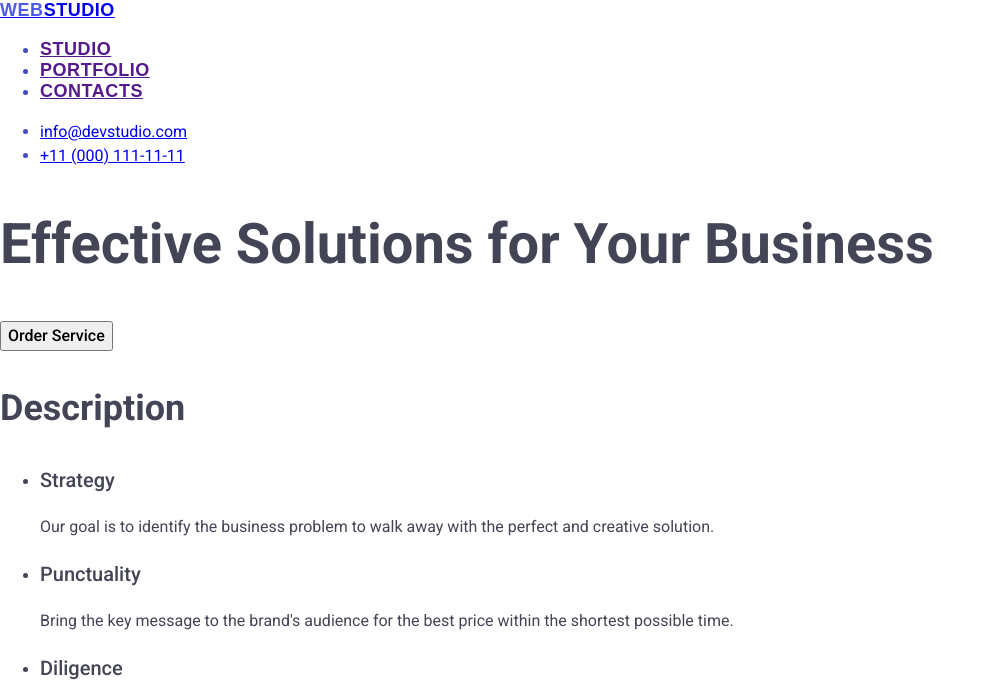
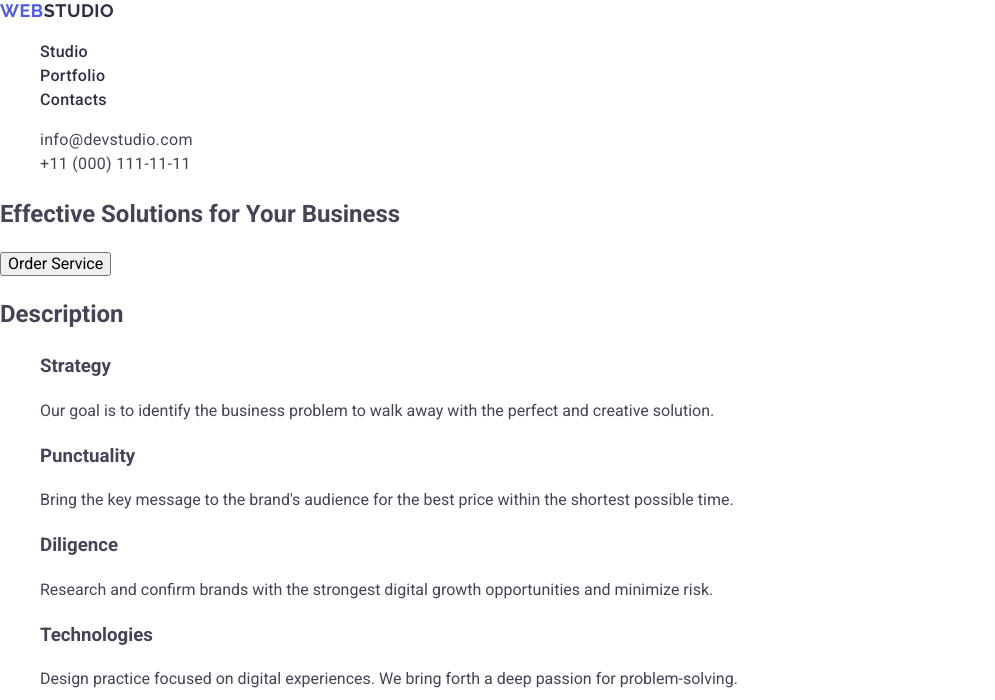
Before and after one commit to stxpd/goit-markup-hw-02, a plain HTML site: page index.html in a window 1280 px wide. Shown: the top 700 px of the page, without its empty margins (0-995 px from the left). Drawn offline with nearby package versions, Linux system fonts and the light colour scheme.

Commit message:
new-header

```diff
--- a/css/style.css
+++ b/css/style.css
@@ -1,5 +1,5 @@
 body {
-  font-family: "roboto", sans-serif;
+  font-family: "Roboto", sans-serif;
   font-weight: 400;
   font-size: 16px;
   line-height: 1.5;
@@ -8,7 +8,60 @@ body {
   color: #434455;
 }
 
-.button-text {
+ul,
+ol {
+  list-style-type: none;
+}
+
+a {
+  text-decoration: none;
+}
+
+.logo {
+  font-family: "Raleway", sans-serif;
+  font-weight: 700;
+  font-size: 18px;
+  line-height: 1.17;
+  letter-spacing: 0.03em;
+  text-transform: uppercase;
+  color: #4d5ae5;
+}
+
+.header-logo .logo-part {
+  color: #2e2f42;
+}
+
+.footer-logo .logo-part {
+  color: #f4f4fd;
+}
+
+.nav-link {
+  font-weight: 500;
+  font-size: 16px;
+  line-height: 1.5;
+  letter-spacing: 0.02em;
+  color: #2e2f42;
+}
+
+.contacts {
+  font-style: normal;
+}
+
+.contacts-link {
+  font-size: 16px;
+  line-height: 1.5;
+  letter-spacing: 0.02em;
+  color: #434455;
+}
+
+.contacts-link:hover,
+.contacts-link:focus,
+.nav-link:hover,
+.nav-link:focus {
+  color: #404bbf;
+}
+
+/* .button-text {
   font-weight: 500;
   font-size: 16px;
   line-height: 1.5;
@@ -28,46 +81,42 @@ h2 {
   letter-spacing: 2%;
 }
 
-.logo {
-  font-family: "Railway", sans-serif;
+.logo-span {
+  font-family: "Raleway", sans-serif;
   font-weight: 700;
   font-size: 18px;
   line-height: 1.17;
   letter-spacing: 0.03em;
   text-transform: uppercase;
-  color: #4d5ae5;
+  color: #2e2f42;
 }
 
-.nav-link {
-  font-family: "Railway", sans-serif;
+.header-nav {
+  font-family: "Raleway", sans-serif;
   font-weight: 700;
   font-size: 18px;
   line-height: 1.17;
   letter-spacing: 0.03em;
   text-transform: uppercase;
-  color: ;
-}
-
-.nav-link {
   color: #404bbf;
 }
 
-.nav-link .link:hover,
-.nav-link .link:focus {
+.header-nav .nav-link:hover,
+.header-nav .nav-link:focus {
   color: #4d5ae5;
 }
 
-.address {
+.contacts {
   color: #404bbf;
   font-style: normal;
 }
 
-.address .address-link:hover,
-.address .address-link:focus {
+.contacts .contacts-link:hover,
+.contacts .contacts-link:focus {
   color: #4d5ae5;
 }
 
-.address .address-link:active {
+.contacts .contacts-link:active {
   color: #4d5ae5;
   font-weight: regular;
   font-size: 12px;
@@ -80,4 +129,7 @@ h2 {
   font-weight: 500;
   font-size: 20px;
   letter-spacing: 2%;
+} */
+.page-footer {
+  background-color: #2e2f42;
 }
--- a/index.html
+++ b/index.html
@@ -14,27 +14,35 @@
       rel="stylesheet"
     />
     <link rel="stylesheet" href="./css/style.css" />
-    <title>Document</title>
+    <title>Web Studio</title>
   </head>
   <body>
-    <header>
-      <nav class="nav-link">
-        <a href="./index.html"><span class="logo">Web</span>Studio</a>
-        <ul>
-          <li class="logo-text"><a class="link" href="">Studio</a></li>
-          <li class="logo-text"><a class="link" href="">Portfolio</a></li>
-          <li class="logo-text"><a class="link" href="">Contacts</a></li>
+    <header class="page-header">
+      <nav class="header-nav">
+        <a class="logo header-logo" href="./index.html"
+          >Web<span class="logo-part">Studio</span></a
+        >
+        <ul class="nav-list">
+          <li class="nav-item">
+            <a class="nav-link" href="./index.html">Studio</a>
+          </li>
+          <li class="nav-item">
+            <a class="nav-link" href="">Portfolio</a>
+          </li>
+          <li class="nav-item">
+            <a class="nav-link" href="">Contacts</a>
+          </li>
         </ul>
       </nav>
-      <address class="address">
-        <ul>
-          <li>
-            <a class="address-link" href="mailto:info@devstudio.com"
+      <address class="contacts">
+        <ul class="contacts-list">
+          <li class="contacts-item">
+            <a class="contacts-link" href="mailto:info@devstudio.com"
               >info@devstudio.com</a
             >
           </li>
-          <li>
-            <a class="address-link" href="tel:+110001111111"
+          <li class="contacts-item">
+            <a class="contacts-link" href="tel:+110001111111"
               >+11 (000) 111-11-11</a
             >
           </li>
@@ -171,8 +179,10 @@
         </ul>
       </section>
     </main>
-    <footer>
-      <a href="./index.html">WebStudio</a>
+    <footer class="page-footer">
+      <a class="logo footer-logo" href="./index.html"
+        >Web<span class="logo-part">Studio</span></a
+      >
       <p>
         Increase the flow of customers and sales for your business with digital
         marketing & growth solutions.
```
